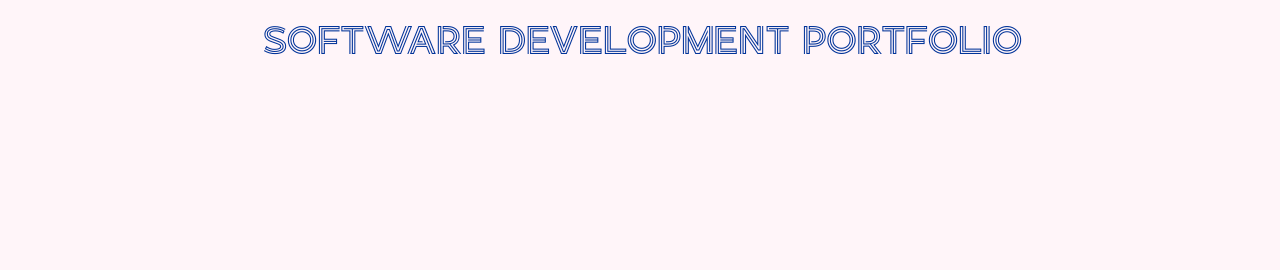
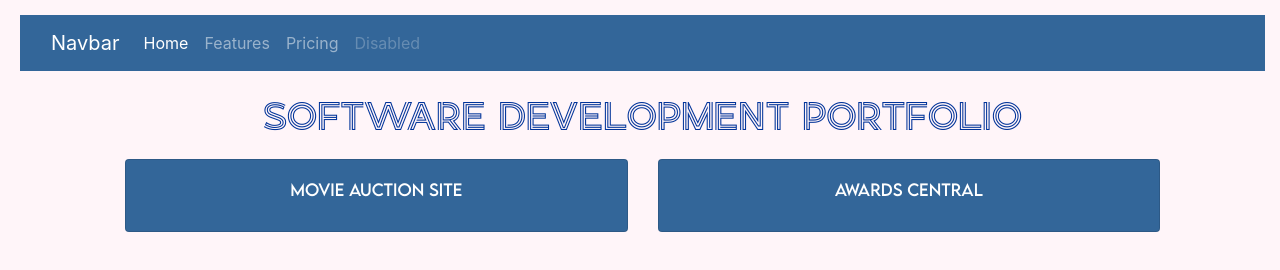
Before and after one commit to alex-aaron/portfolio-site, a plain HTML site: page index.html in a window 1280 px wide. Drawn offline with nearby package versions, Linux system fonts and the light colour scheme.

Commit message:
added and styled navbar and cards

```diff
--- a/index.html
+++ b/index.html
@@ -7,6 +7,48 @@
     <link rel='stylesheet' href="styles.css" />
   </head>
   <body>
-    <h1 class='title'>Software Development Portfolio</h1>
+    <nav class="navbar navbar-expand-lg navbar-dark">
+      <div class="container-fluid">
+        <a class="navbar-brand" href="#">Navbar</a>
+        <button class="navbar-toggler" type="button" data-bs-toggle="collapse" data-bs-target="#navbarNav" aria-controls="navbarNav" aria-expanded="false" aria-label="Toggle navigation">
+          <span class="navbar-toggler-icon"></span>
+        </button>
+        <div class="collapse navbar-collapse" id="navbarNav">
+          <ul class="navbar-nav">
+            <li class="nav-item">
+              <a class="nav-link active" aria-current="page" href="#">Home</a>
+            </li>
+            <li class="nav-item">
+              <a class="nav-link" href="#">Features</a>
+            </li>
+            <li class="nav-item">
+              <a class="nav-link" href="#">Pricing</a>
+            </li>
+            <li class="nav-item">
+              <a class="nav-link disabled">Disabled</a>
+            </li>
+          </ul>
+        </div>
+      </div>
+    </nav>
+    <div id="title-container">
+      <h1 class='title'>Software Development Portfolio</h1>
+    </div>
+    <div class='row'>
+      <div class="col-sm-6 project-container">
+        <div class='card text-white mb-3'>
+          <div class="card-body">
+            <h6 class='card-title'>Movie Auction Site</h6>
+          </div>
+        </div>
+      </div>
+      <div class="col-sm-6 project-container">
+        <div class='card text-white mb-3'>
+          <div class="card-body">
+            <h6 class='card-title'>Awards Central</h6>
+          </div>
+        </div>
+      </div>
+    </div>
   </body>
 </html>
--- a/styles.css
+++ b/styles.css
@@ -10,7 +10,35 @@ body {
   src: url("./fonts/Retrolight.ttf");
 }
 
+@font-face {
+  font-family: card-title;
+  src: url('./fonts/LEMONMILK-Regular.otf')
+}
+
 .title {
   font-family: title;
   text-align: center;
 }
+
+.row {
+  margin-left: 90px;
+  margin-right: 90px;
+}
+
+.card-title {
+  text-align: center;
+  font-family: card-title;
+}
+
+.card {
+  background-color: #336699
+}
+
+.navbar {
+  background-color: #336699
+}
+
+#title-container {
+  margin-top: 20px;
+  margin-bottom: 20px;
+}
```
Also changed, not shown: fonts/LEMONMILK-Regular.otf (added).
